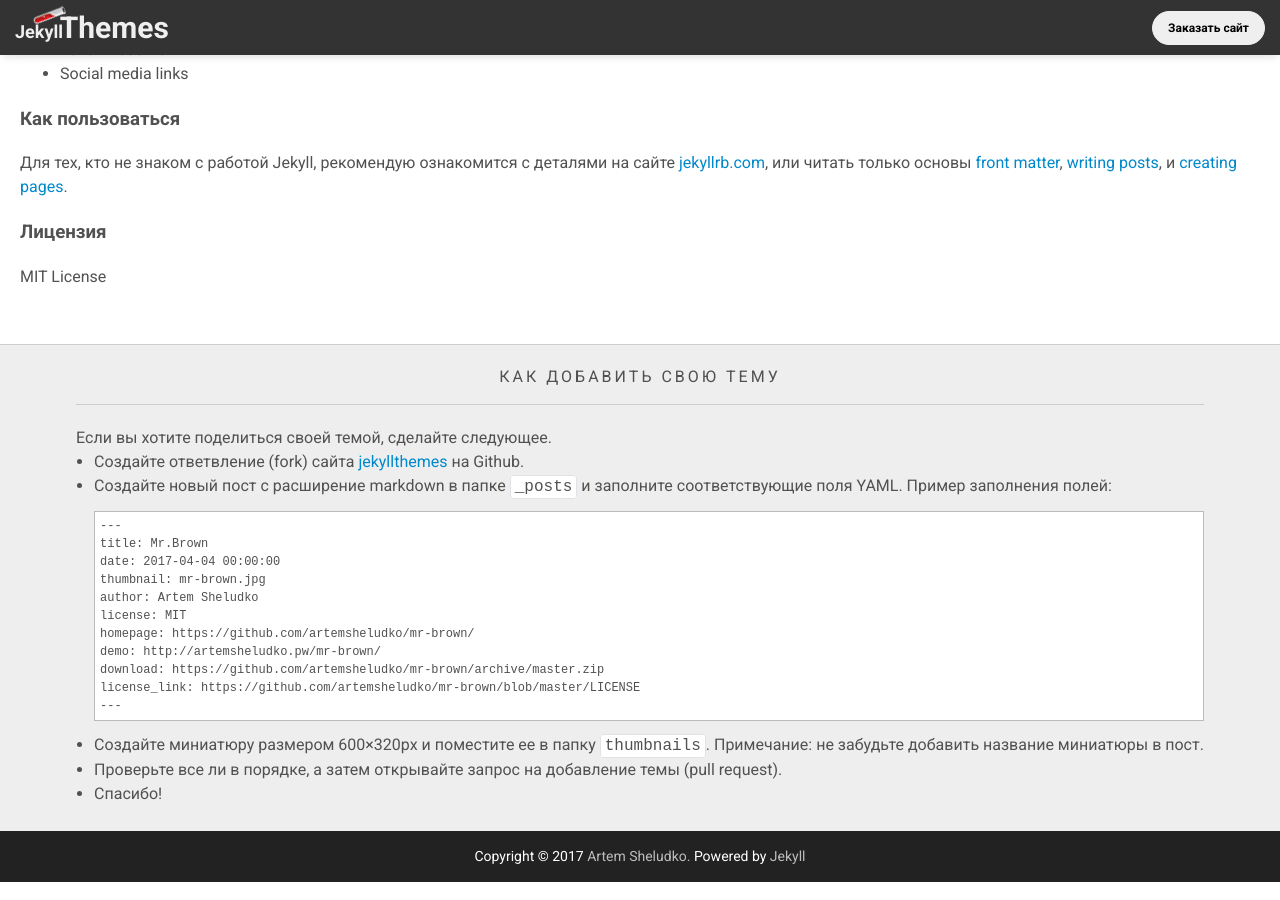
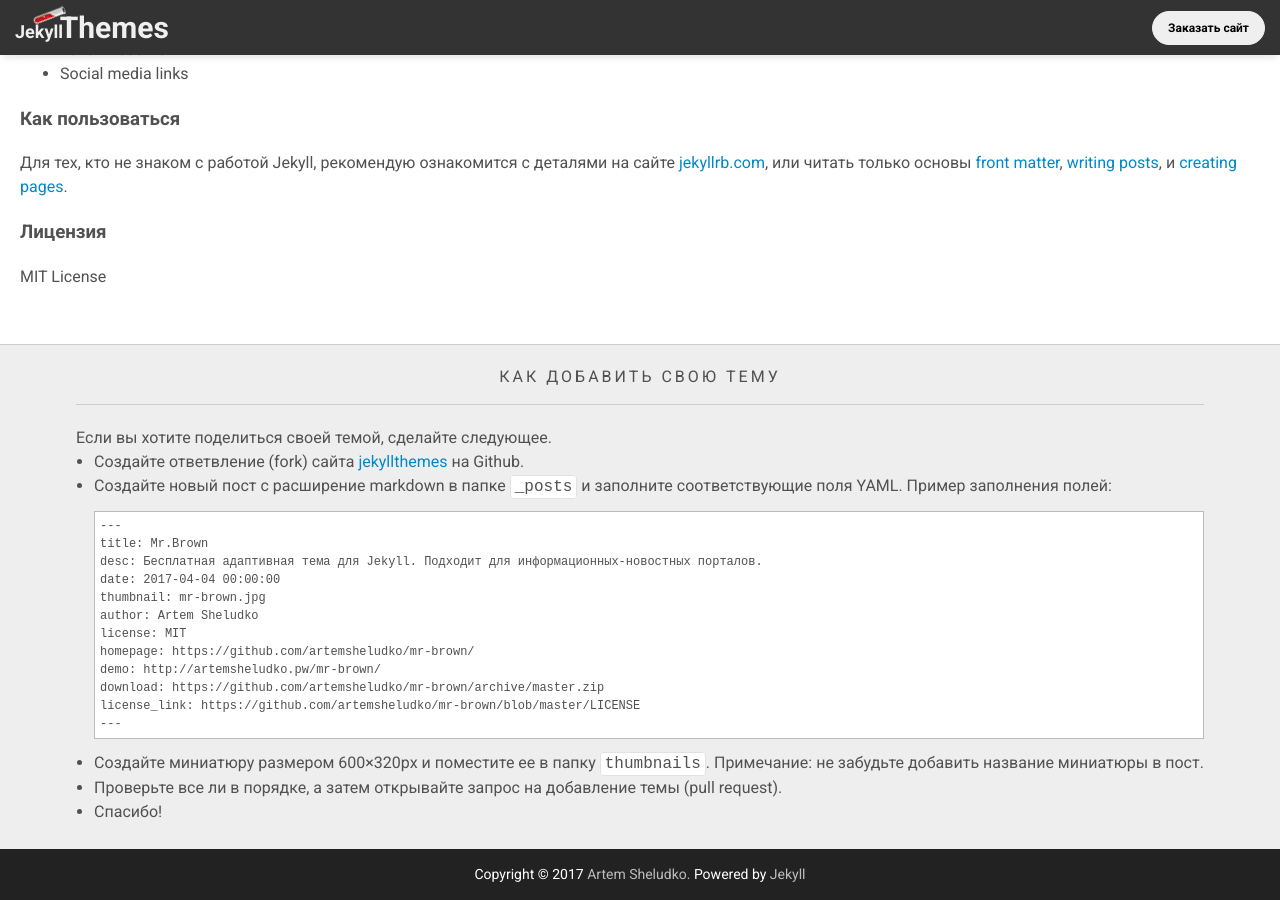
Before and after one commit to kastro85/securitytotal.io, a Jekyll site: the page built from _posts/2017-04-04-mr-brown.markdown, in a window 1280 px wide and 900 px high, scrolled down 608 px. Built offline with Jekyll 4.4.1, drawn with Linux system fonts in a browser that asks for light colours.

Commit message:
update post mr.brown and footer

```diff
--- a/_includes/footer.html
+++ b/_includes/footer.html
@@ -11,6 +11,7 @@
                         <pre>
                             ---
                             title: Mr.Brown
+                            desc: Бесплатная адаптивная тема для Jekyll. Подходит для информационных-новостных порталов.
                             date: 2017-04-04 00:00:00
                             thumbnail: mr-brown.jpg
                             author: Artem Sheludko
--- a/_posts/2017-04-04-mr-brown.markdown
+++ b/_posts/2017-04-04-mr-brown.markdown
@@ -1,5 +1,6 @@
 ---
 title:  Mr.Brown
+desc: Бесплатная адаптивная тема для Jekyll. Подходит для информационных-новостных порталов.
 date: 2017-04-04 00:00:00
 thumbnail: mr-brown.jpg
 author: Artem Sheludko
```
